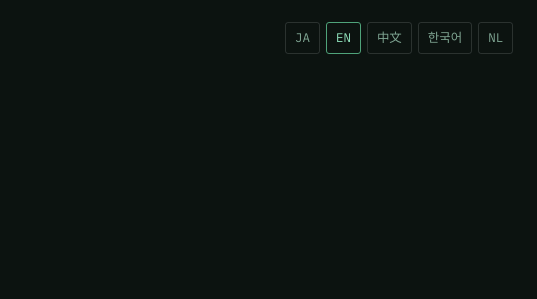
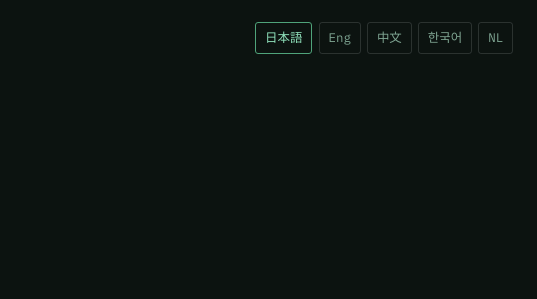
Before and after one commit to MelanieTam088/futaba-tamura, a plain HTML site: page en.html in a window 1280 px wide. Shown: the top 299 px of the page, 743-1280 px from the left. Drawn offline with Linux system fonts and the light colour scheme.

Commit message:
Update en.html

```diff
--- a/en.html
+++ b/en.html
@@ -204,7 +204,7 @@
 <div class="wrap">
 
   <nav class="lang-switch notranslate" translate="no">
-    <a href="index.html">JA</a><span class="current">EN</span><a href="zh.html">中文</a><a href="ko.html">한국어</a><a href="nl.html">NL</a>
+    <span class="current">日本語</span><a href="en.html">Eng</a><a href="zh.html">中文</a><a href="ko.html">한국어</a><a href="nl.html">NL</a>
   </nav>
 
   <header class="hero">
```
